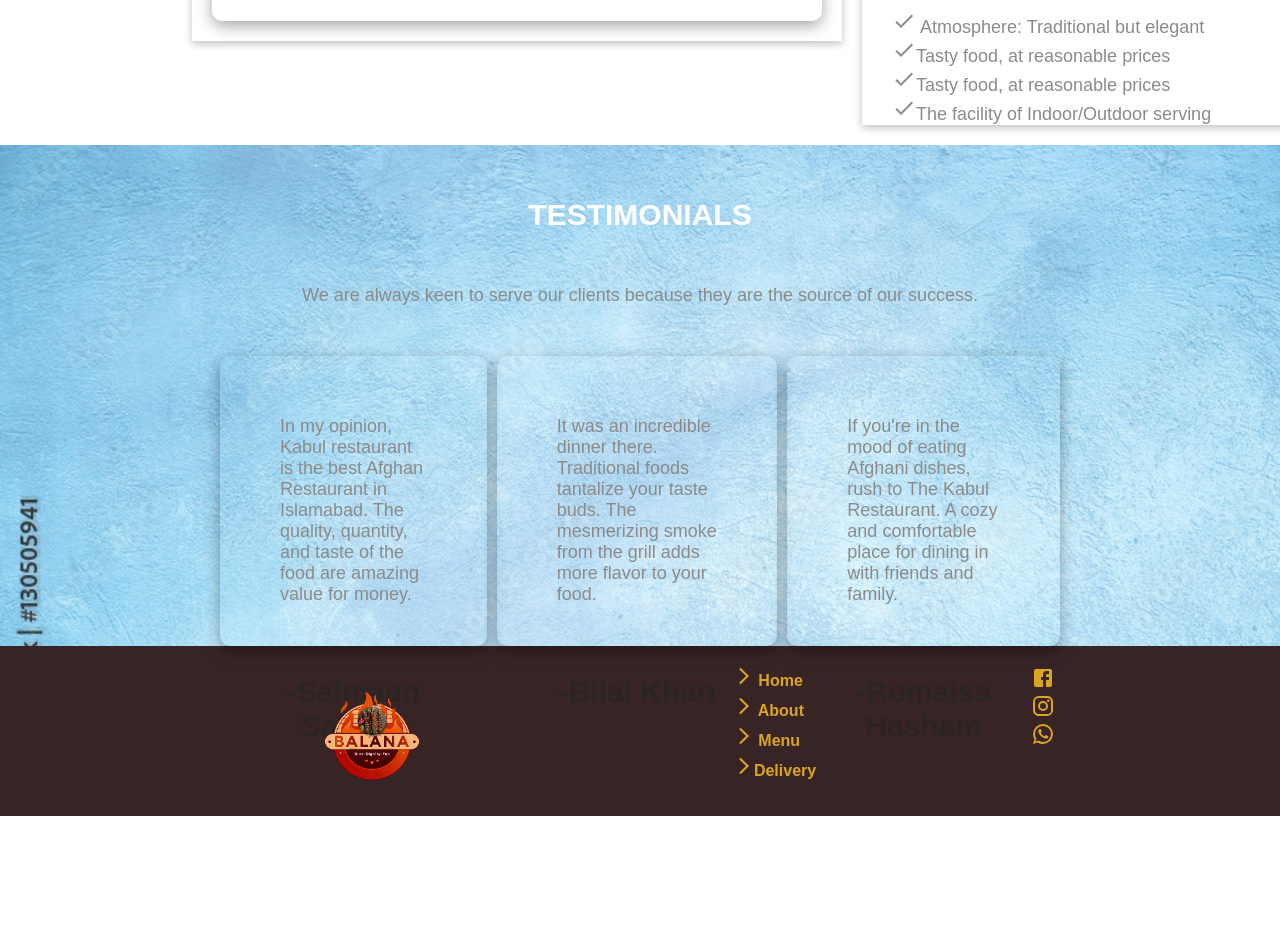
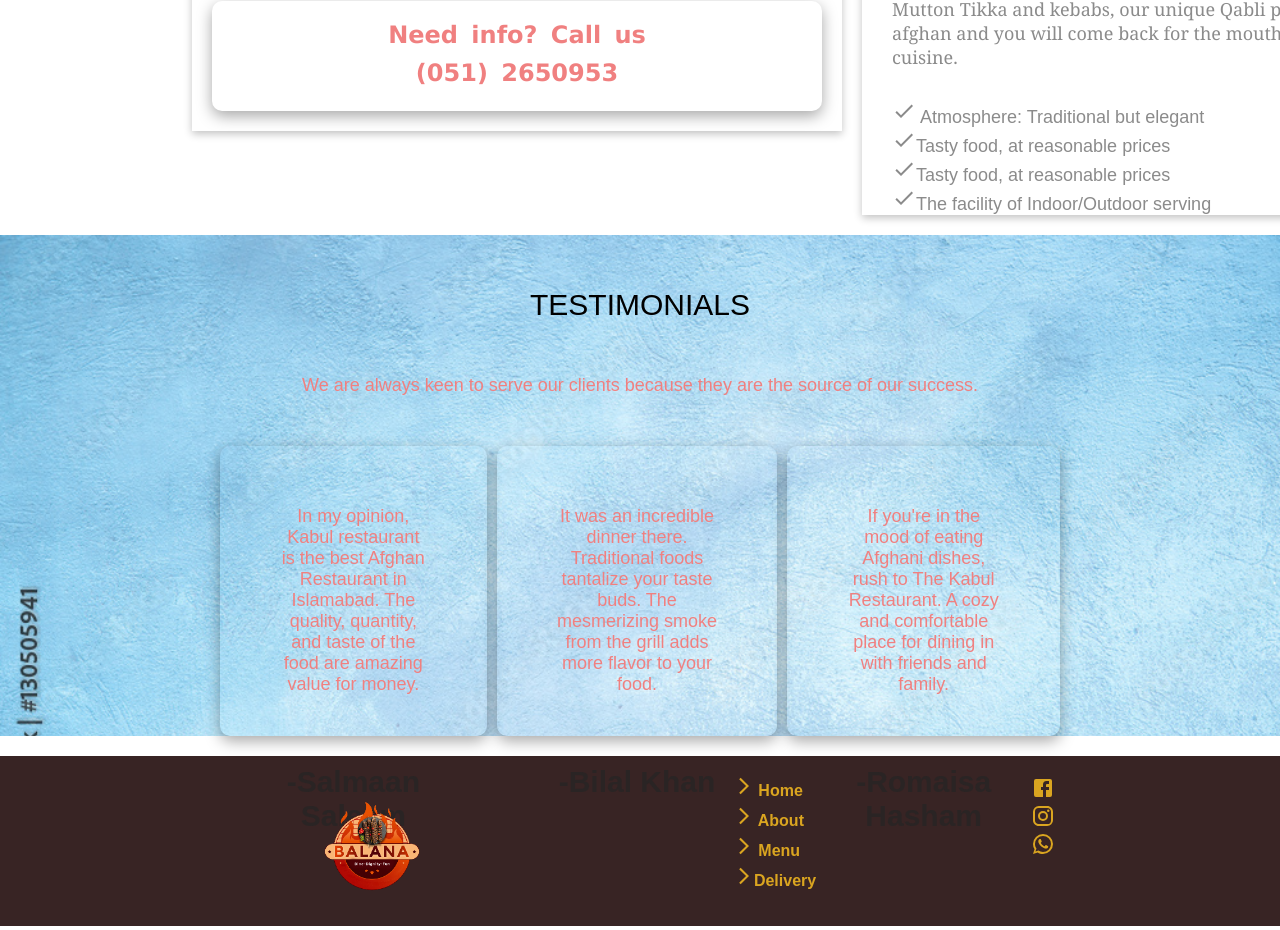
Before and after one commit to Amirkhan55/balana-restaurant-1, a React (Create React App) app: page /about in a window 1280 px wide. Shown: the part 985-1915 px from the top of the page. Before the commit the page ends 1805 px from the top, so only its background shows below. Built offline with nearby package versions, Linux system fonts and the light colour scheme.

Commit message:
till 10pm

```diff
--- a/src/views/about/About.js
+++ b/src/views/about/About.js
@@ -7,10 +7,11 @@
 const About = () => {
   return (
     <div className="about">
-      <div className="about-component">
-        <header className="header_nav">
+       <header className="header_nav">
           <NAVBAR />
         </header>
+      <div className="about-component">
+
         <h3>About us</h3>
       </div>
       <div className="about_us">
--- a/src/views/about/about.css
+++ b/src/views/about/about.css
@@ -129,7 +129,6 @@
   padding-left: 30px;
 }
 .testimonials {
-  text-align: center;
   width: 100%;
   background-image: url("/public/img/testimonial.jpeg");
   background-repeat: no-repeat;
@@ -139,6 +138,8 @@
   display: block;
   margin: 0% auto;
   padding: 40px;
+  text-align: center;
+  margin-bottom: 20px;
 }
 
 .testimonials-cards {
@@ -148,6 +149,8 @@
   grid-template-columns: auto auto auto;
   grid-template-rows: 250px;
   grid-gap: 10px;
+
+
 }
 .testimonial-card {
   padding: 20px;
@@ -157,14 +160,18 @@
   box-shadow: rgba(0, 0, 0, 0.35) 0px 5px 15px;
   text-align: center;
   height: 290px;
+
 }
-.testimonial-card > p {
+.testimonials  p {
   margin: 40px;
-  text-align: left;
+  color: lightcoral;
+  text-align: center;
 }
 
-.testimonial-card > h3 {
+.testimonials  h1 {
   margin-top: 70px;
+  font-weight: normal;
+color: black;
 }
 .bottom-nav {
   padding: 20px;
--- a/src/views/home/Home.js
+++ b/src/views/home/Home.js
@@ -13,11 +13,13 @@
 
 const Home = () => {
   return (
+
     <div className="hero">
-      <div className="banner-image">
-        <header className="header_nav">
+       <header className="header_nav">
           <NAVBAR />
         </header>
+      <div className="banner-image">
+
         <img
           src="/video/videoplayback.gif"
           alt=""
--- a/src/views/home/home.css
+++ b/src/views/home/home.css
@@ -9,6 +9,7 @@
   /* background-image: url("/public/video/videoplayback.gif"); */
   background-repeat: no-repeat;
   background-size: cover;
+
   height: fit-content;
   width: 100%;
 }
@@ -59,12 +60,13 @@
   width: 100%;
 }
 .about-restaurant span {
-  color: lightpink;
+  color: lightcoral;
+  font-family: 'Franklin Gothic Medium', 'Arial Narrow', Arial, sans-serif;
 }
 .about-restaurant h1 {
-  word-spacing: 15px;
   font-weight: normal;
-  font-family: fantasy;
+  font-size: 40px;
+font-family:'Franklin Gothic Medium', 'Arial Narrow', Arial, sans-serif;
 }
 .intro_of_restaurant {
   display: block;
@@ -254,16 +256,17 @@
   width: 100%;
   margin: 0% auto;
   height: fit-content;
+  margin: 20px;
 }
 
 .food-gallery {
-  width: 100%;
+  width: 70%;
   padding-top: 10px;
   margin: 0% auto;
   display: grid;
-
+  grid-gap: 30px;
   grid-template-columns: auto auto auto;
-  grid-template-rows: 400px 400px 400px;
+  grid-template-rows: 300px 300px 300px;
 }
 .card-container img {
   width: 100%;
@@ -275,6 +278,7 @@
   height: fit-content;
 }
 .items2 {
+  padding-top: 50px;
   text-align: center;
   justify-content: left;
 }
@@ -300,7 +304,7 @@
   grid-row: 2/3;
   object-fit: contain;
 }
-.items5 {
+.items {
   grid-row: 2/3;
   grid-column: 2/3;
 }
@@ -323,6 +327,7 @@
   grid-template-columns: auto auto auto;
   grid-template-rows: 250px;
   grid-gap: 10px;
+
 }
 .testimonial-card {
   padding: 20px;
--- a/src/views/menu/menu.css
+++ b/src/views/menu/menu.css
@@ -34,6 +34,7 @@
   font-size: 30px;
   font-family: "Dosis", sans-serif;
   font-family: "Roboto Slab", serif;
+  font-weight: normal;
 }
 .both-menu {
   display: grid;
```
